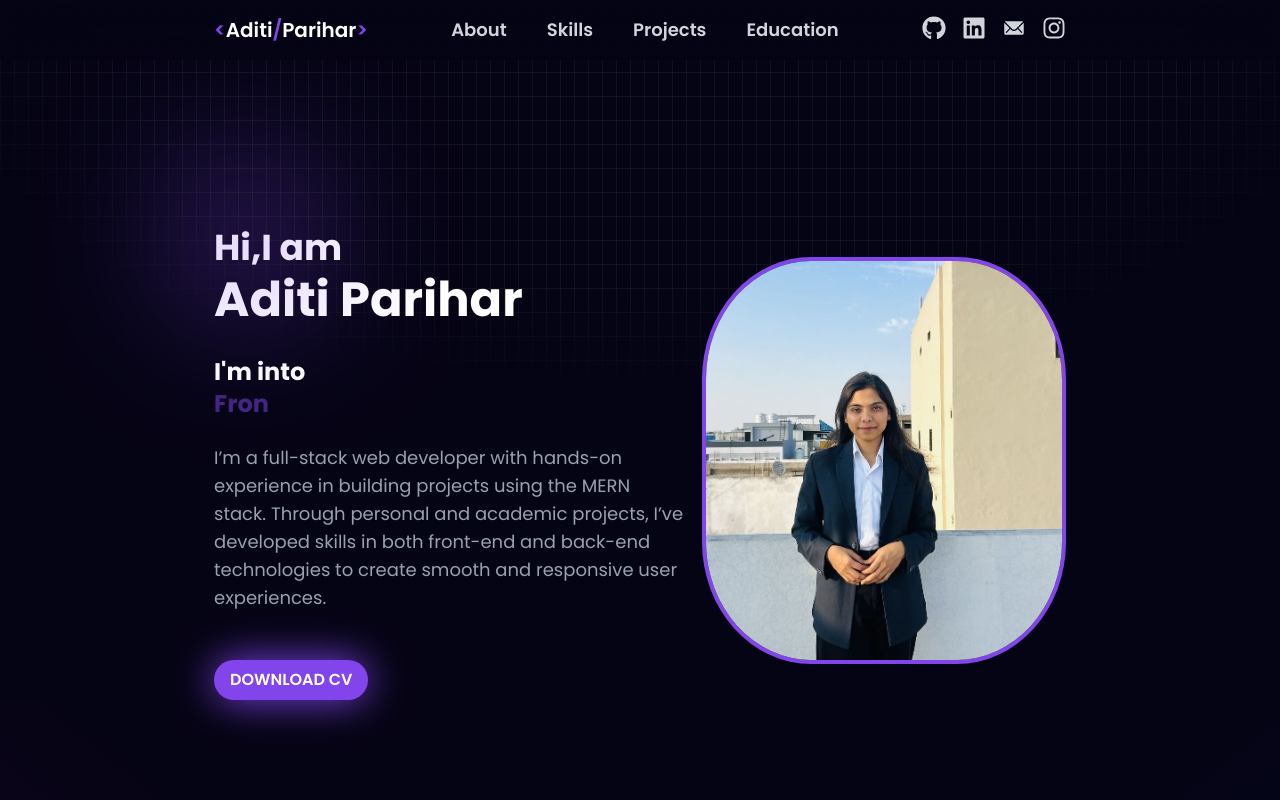
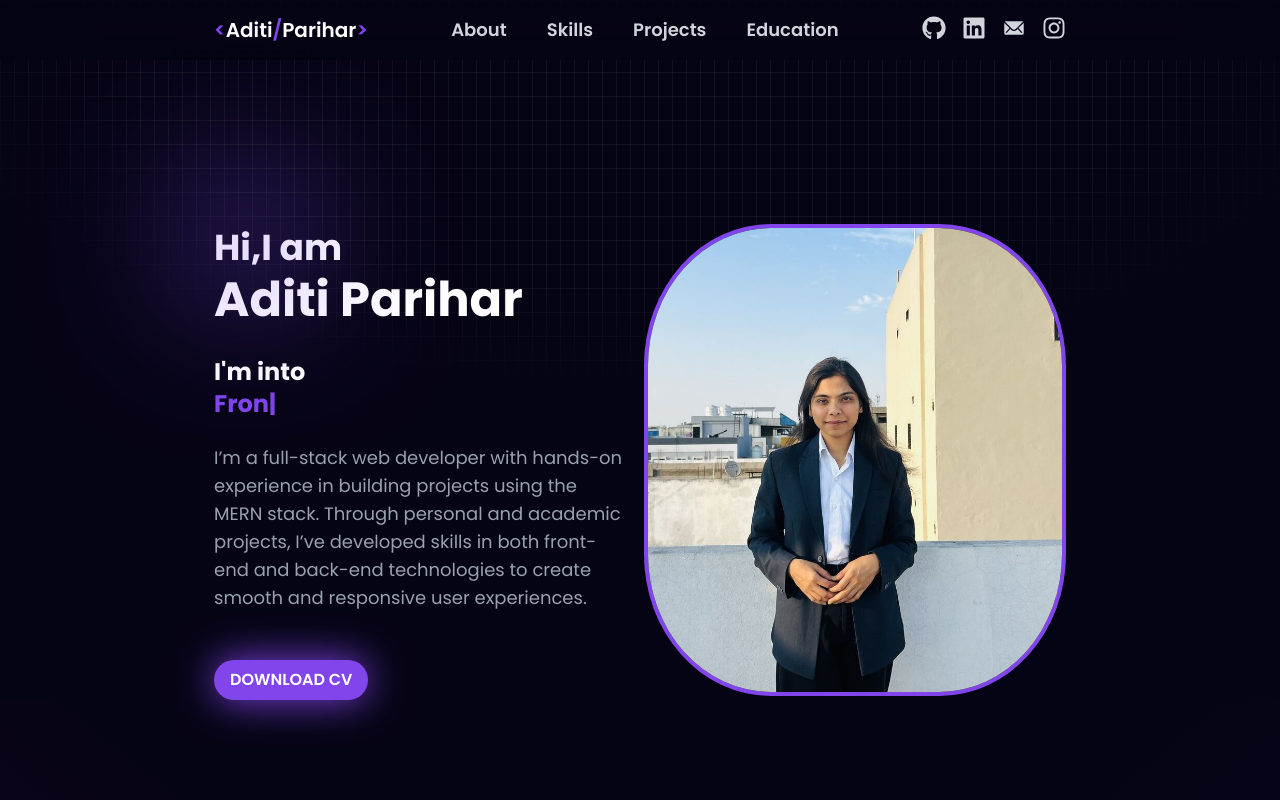
Before and after one commit to aditi1717/aditiparihar-portfolio, a React (Vite) app: page / in a window 1280 px wide. Shown: the top 800 px of the page. Built offline with nearby package versions, Linux system fonts and the light colour scheme.

Commit message:
add text-center in h2 in about

```diff
--- a/src/components/About.jsx
+++ b/src/components/About.jsx
@@ -40,17 +40,16 @@ export default function About() {
           </span>
         </h1>
 
-        <h2 className="xs:text-xl text-lg font-bold text-white md:text-2xl">
+        <h2 className="xs:text-xl text-lg font-bold text-white md:text-2xl text-center md:text-left">
           I'm into <br />
           <ReactTyped
             className="text-[#8245ec]"
             strings={["Frontend Development", "Backened Development"]}
             typeSpeed={40}
             backSpeed={50}
-            attr="placeholder"
+
             loop
           >
-            <input type="text" className="pl-10 md:pl-0" />
           </ReactTyped>
         </h2>
         <p className="text-sm xs:text-base leading-7 text-gray-400  md:text-[17px] lg:text-lg w-full">
```
